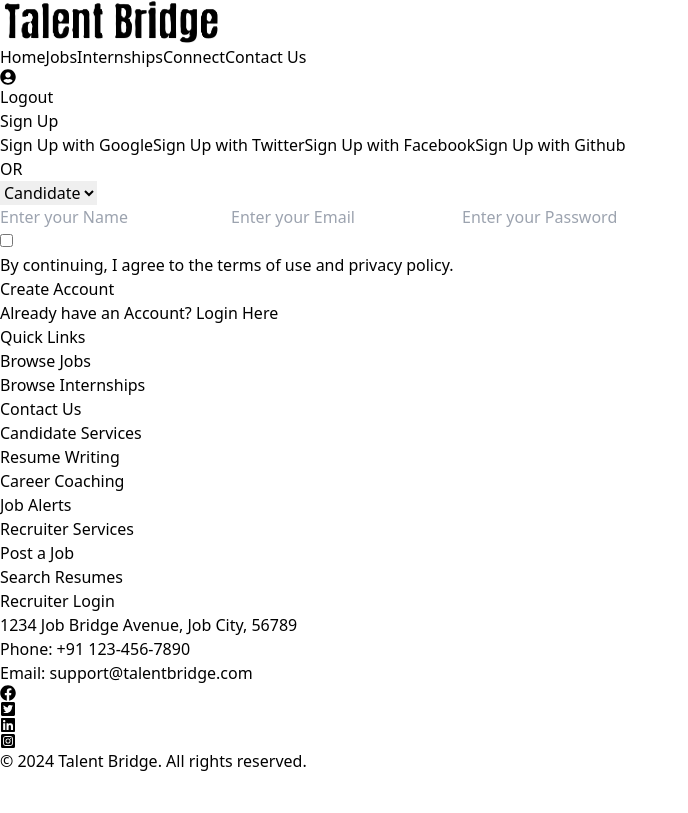
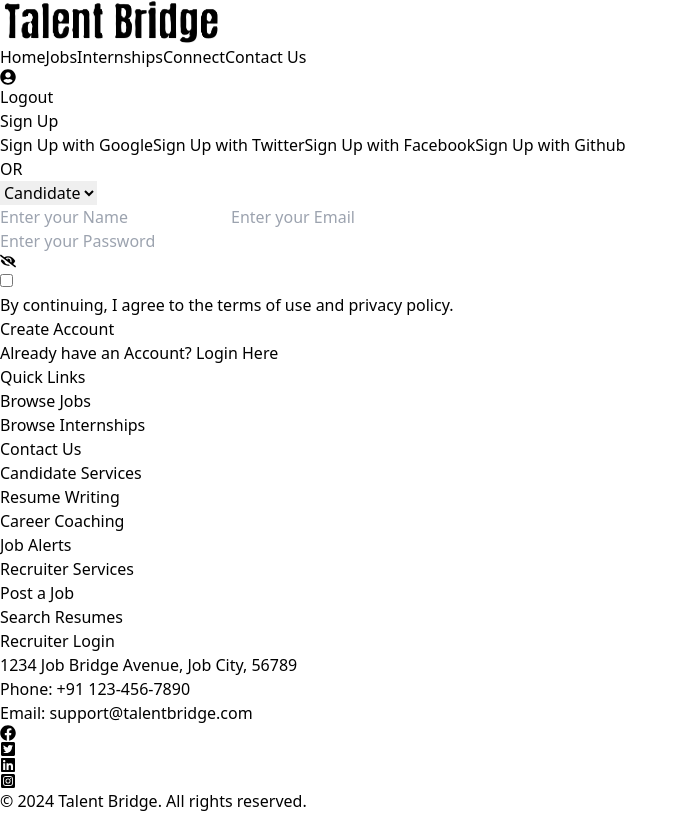
Before and after one commit to kunal-216/Job-Portal, a React (Vite) app in the folder frontend/: page /user in a window 1280 px wide. Shown: the whole page, without its empty margins (0-688 px from the left). Built offline with nearby package versions, Linux system fonts and the light colour scheme.

Commit message:
first commit

```diff
--- a/frontend/src/pages/LoginSignup/LoginSignup.jsx
+++ b/frontend/src/pages/LoginSignup/LoginSignup.jsx
@@ -3,11 +3,13 @@ import { toast } from 'react-toastify';
 import axios from 'axios';
 import { useNavigate } from 'react-router-dom';
 import { useContextProvider } from '../../context/StoreContext';
+import { FaEye, FaEyeSlash } from "react-icons/fa";
 
 const LoginSignup = () => {
   const url = import.meta.env.VITE_API_URL;
   const navigate = useNavigate();
-  const {setToken} = useContextProvider()
+  const [showPassword, setShowPassword] = useState(false);
+  const { setToken } = useContextProvider();
 
   const [currState, setCurrState] = useState('Sign Up');
   const [data, setData] = useState({
@@ -37,7 +39,7 @@ const LoginSignup = () => {
       if (response.status === 200) {
         toast.success('Successfully logged in!');
         navigate('/');
-        setToken(true)
+        setToken(true);
       } else {
         toast.error(response.data.message || 'Something went wrong.');
       }
@@ -46,6 +48,9 @@ const LoginSignup = () => {
     }
   };
 
+  const passwordToggle = () => {
+    setShowPassword(!showPassword);
+  };
 
   return (
     <div className="min-h-screen flex items-center justify-center">
@@ -87,7 +92,7 @@ const LoginSignup = () => {
             <option value="Recruiter">Recruiter</option>
           </select>
         </div>
-        <div className="mb-4">
+        <div className="mb-4 relative">
           {currState === 'Sign Up' && (
             <input
               type="text"
@@ -108,15 +113,22 @@ const LoginSignup = () => {
             value={data.email}
             required
           />
+          <div className="relative">
             <input
-            type="password"
+              type={showPassword ? 'text' : 'password'}
               name="password"
               placeholder="Enter your Password"
-            className="w-full px-3 py-2 border border-gray-300 rounded-md focus:outline-none focus:ring-2 focus:ring-blue-500"
+              className="w-full px-3 py-2 border border-gray-300 rounded-md focus:outline-none focus:ring-2 focus:ring-blue-500 pr-10"
               onChange={onChangeHandler}
               value={data.password}
               required
             />
+            <div
+              onClick={passwordToggle}
+              className="absolute inset-y-0 right-0 pr-3 flex items-center cursor-pointer">
+              {showPassword ? <FaEye /> : <FaEyeSlash />}
+            </div>
+          </div>
         </div>
         <div className="mb-6 flex items-start">
           <input
```
Lines whose indentation alone changed are shown as unchanged.
